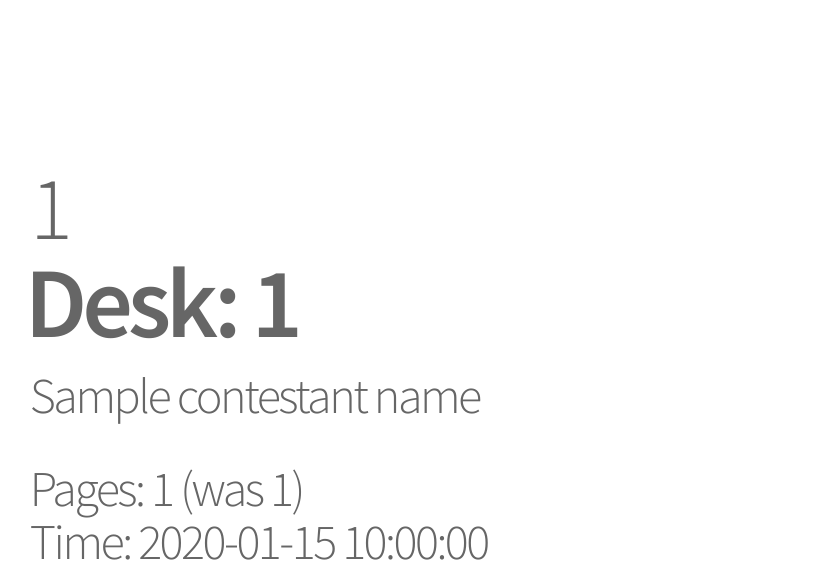
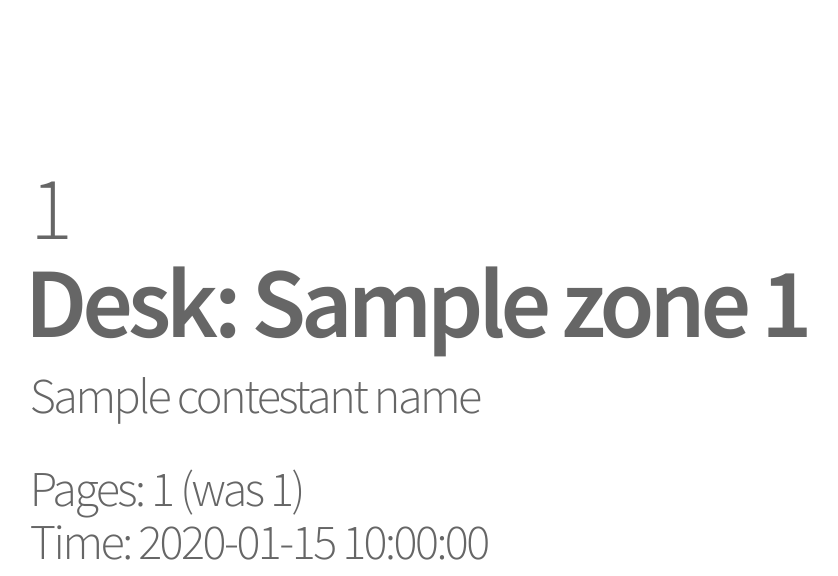
Before and after one commit to ioi-2017/print, a Flask app: template ioiprint/template/first.html.jinja2 in a window 1280 px wide. Shown: the top 576 px of the page, without its empty margins (47-885 px from the left). Run offline with Flask 2, Linux system fonts and the light colour scheme; the template is opened without the code that fills it: most values are stand-ins (such as "Sample title", 1, 10 or a date in 2020); grey boxes marked "Sample" are stand-in pictures; parts of the project's set-up code (start-up, migrations or seed data) failed here and were passed over.

Commit message:
adding zone to the Desk info

```diff
--- a/ioiprint/api.py
+++ b/ioiprint/api.py
@@ -93,6 +93,7 @@ def contestant():
         contestant_data['contestant_id'],
         contestant_data['contestant_name'],
         contestant_data['contestant_country'],
+        contestant_data['zone'],
         contestant_data['desk_id'],
         desk_map_img,
         cups_job_id,
--- a/ioiprint/contestant_data.py
+++ b/ioiprint/contestant_data.py
@@ -13,5 +13,5 @@ def get_contestant_data(ip):
         'contestant_country': 'AZE', #data['contestant']['country'],
         'zone': 'A', #data['desk']['zone'],
         'desk_id': '13', #data['desk']['id'],
-        'desk_image_url': 'http://' + NET_ADMIN_URL + data['desk']['map']
+        'desk_image_url': 'https://ioi2019.az/images/logo_ioi2019.png' #'http://' + NET_ADMIN_URL + data['desk']['map']
     }
--- a/ioiprint/modifier.py
+++ b/ioiprint/modifier.py
@@ -50,7 +50,7 @@ def make_translation_pdf(pdf_file_path, country_code, country_name,
 
 
 def make_contestant_pdf(pdf_file_path, contestant_id, contestant_name,
-                        contestant_country, desk_id, desk_map_img, print_id,
+                        contestant_country, zone, desk_id, desk_map_img, print_id,
                         temp_directory):
     formatted_time = datetime.now().strftime('%a, %H:%M:%S')
     num_pages = _get_num_of_pages(pdf_file_path)
@@ -64,6 +64,7 @@ def make_contestant_pdf(pdf_file_path, contestant_id, contestant_name,
     first_page_html = first_page_template.render(
         static_path=STATIC_PATH,
         contestant_id=contestant_id,
+        zone=zone,
         desk_id=desk_id,
         contestant_name=contestant_name,
         num_pages=num_pages,
@@ -82,6 +83,7 @@ def make_contestant_pdf(pdf_file_path, contestant_id, contestant_name,
         original_num_pages=original_num_pages,
         time=formatted_time,
         contestant_id=contestant_id,
+        zone=zone,
         desk_id=desk_id,
         country_name=contestant_country,
         contestant_name=contestant_name
--- a/ioiprint/template/first.html.jinja2
+++ b/ioiprint/template/first.html.jinja2
@@ -7,7 +7,7 @@
 <body>
 <div class="first">
     <h1>{{ contestant_id }}</h1>
-    <h2>Desk: {{ desk_id }}</h2>
+    <h2>Desk: {{zone}} {{ desk_id }}</h2>
     <p>{{ contestant_name }}</p>
 
     <div class="sep"></div>
@@ -16,9 +16,9 @@
     <p>Time: {{ time }}</p>
     <p>Print ID: {{ print_id }}</p>
 
-    <!--div class="location">
+    <div class="location">
         <img class="map" src="{{ desk_map_img }}">
-    </div-->
+    </div>
 
     <img class="ioi_logo_first" src="{{ static_path }}/ioi-1.svg">
 </div>
--- a/ioiprint/template/last.html.jinja2
+++ b/ioiprint/template/last.html.jinja2
@@ -15,7 +15,7 @@
         <p>Time: {{ time }}</p>
         <p>User: {{ contestant_id }}</p>
         <p>Name: {{ contestant_name }}</p>
-        <p>Desk: {{ desk_id }}</p>
+        <p>Desk: {{ zone }} {{ desk_id }}</p>
         <p>Country: {{ country_name }}</p>
     </div>
 </div>
```
